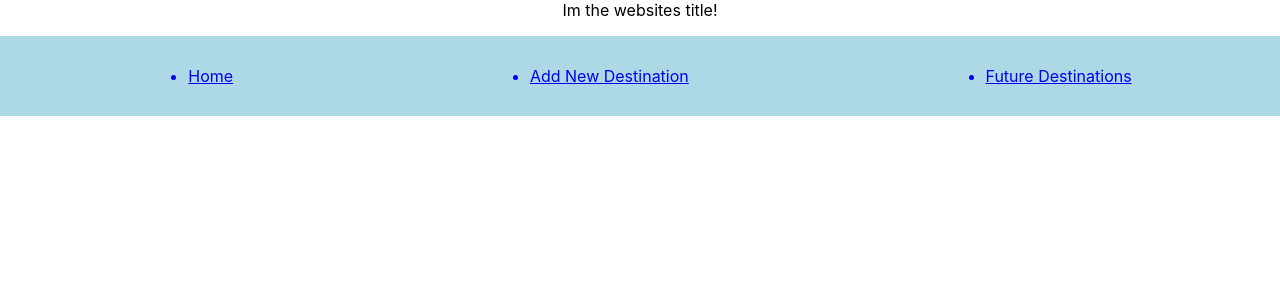
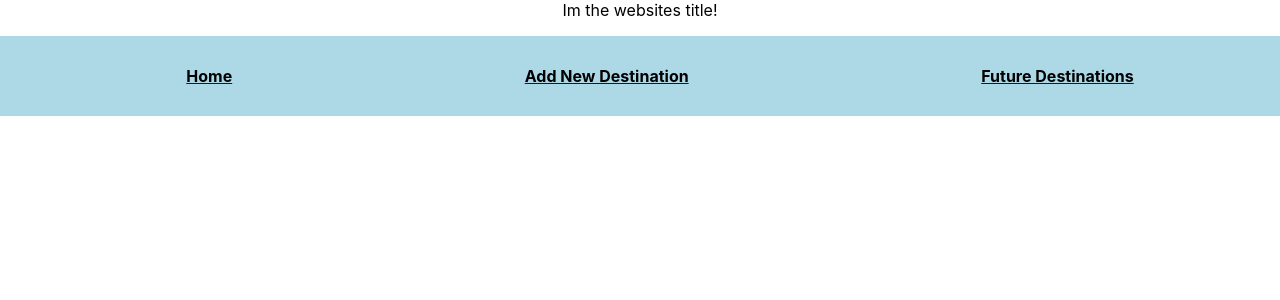
Before and after one commit to djoya200/travel, a React (Create React App) app in the folder travel/: page / in a window 1280 px wide. Shown: the top 300 px of the page. Built offline with nearby package versions, Linux system fonts and the light colour scheme.

Commit message:
Edited app.js

```diff
--- a/travel/src/App.css
+++ b/travel/src/App.css
@@ -17,3 +17,27 @@
   list-style: none;
 
 }
+li{
+  list-style: none;
+  color: black;
+  font-weight: bold;
+}
+/* --------Home Page-------- */
+.title{
+  font-size: 35pt;
+}
+/* -----Weather Search Rendered comp */
+.currentWeather{
+  display: flex;
+  align-content: center;
+  justify-content: center;
+  flex-direction: column;
+}
+/* -------List of Destinations page -------*/
+.destinationBigContainer{
+  display: flex;
+  align-content: center;
+  justify-content: center;
+  flex-direction: column;
+}
+/* ---------- */
```
